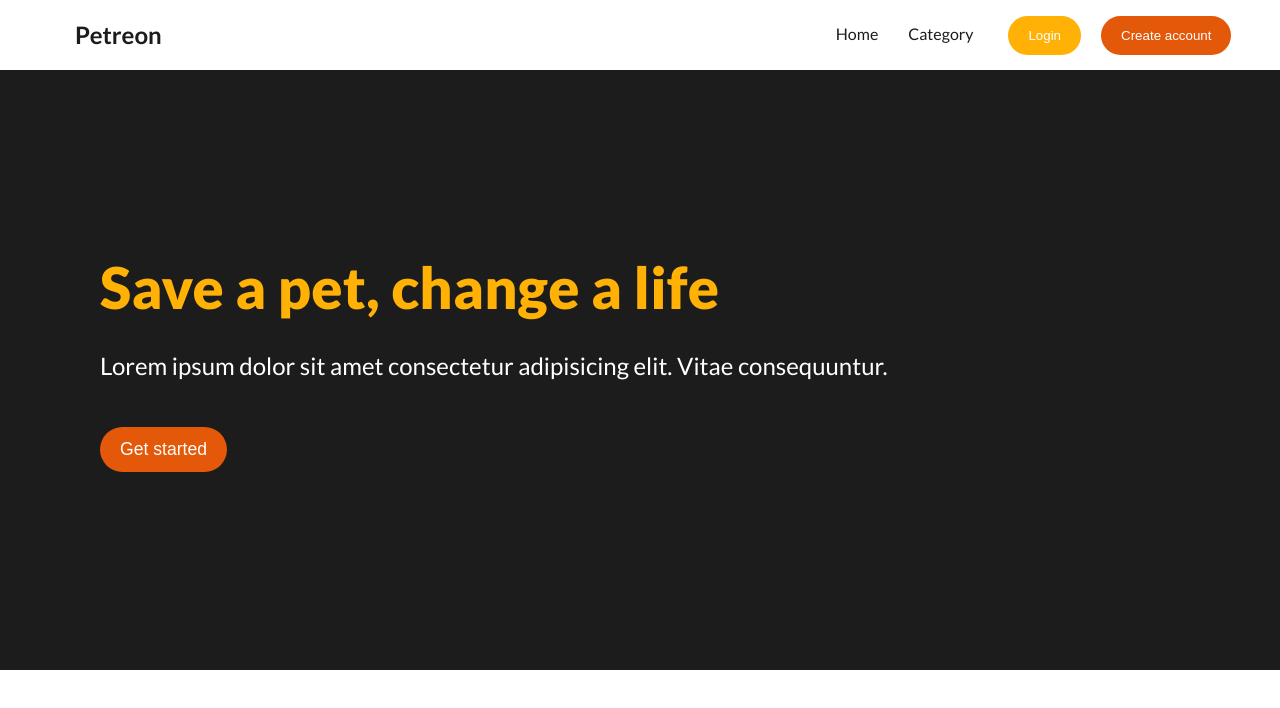
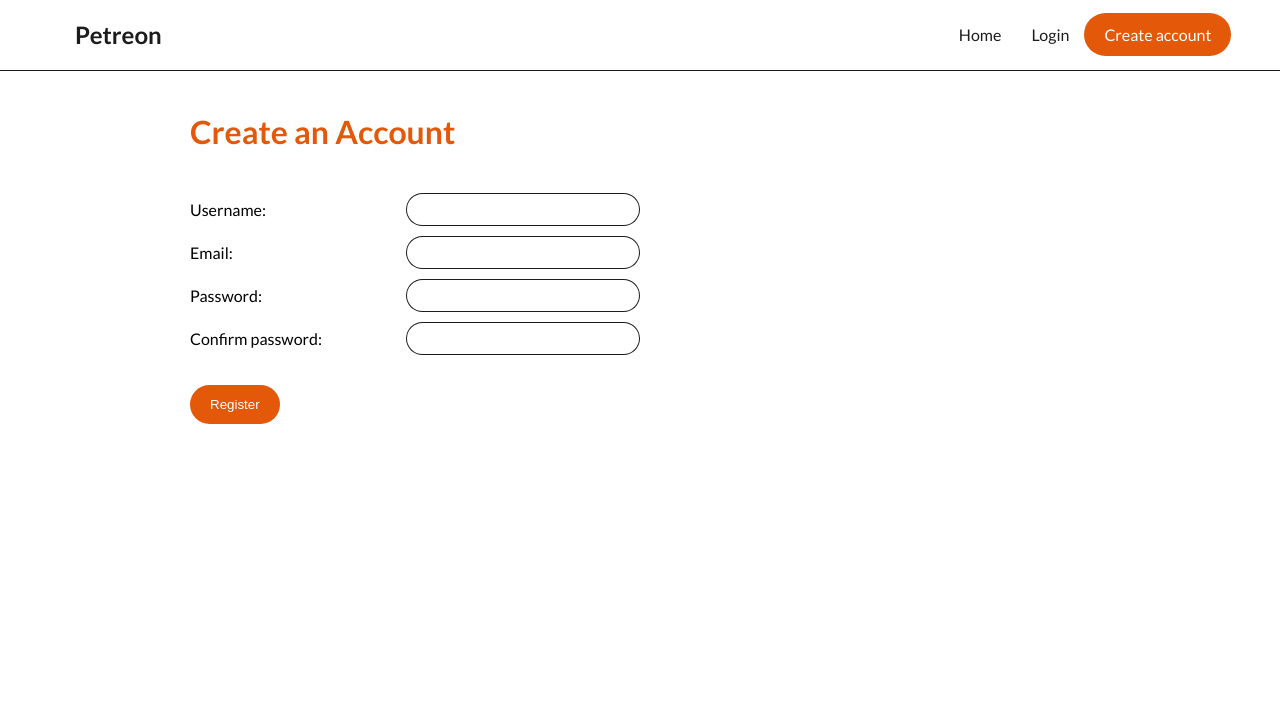
Before and after one commit to chubby-panda/petreon-website, a React (Create React App) app: page /register in a window 1280 px wide. Shown: the top 708 px of the page. Built offline with nearby package versions, Linux system fonts and the light colour scheme; no server answers.

Commit message:
login added

```diff
--- a/src/App.js
+++ b/src/App.js
@@ -1,4 +1,4 @@
-import React from 'react'
+import React, { useState, useEffect } from 'react'
 import { BrowserRouter as Router, Switch, Route } from 'react-router-dom'
 
 import Nav from './components/Nav/Nav'
@@ -6,9 +6,20 @@ import HomePage from './pages/HomePage'
 import PetPage from './pages/PetPage'
 import CategoryPage from './pages/CategoryPage'
 import './App.css'
+import LoginPage from './pages/LoginPage'
+import RegisterPage from './pages/RegisterPage'
+import LoggedOutPage from './pages/LoggedOutPage'
 
 
 const App = () => {
+
+    const [loggedin, setLoggedin] = useState(window.localStorage.getItem('token') ? true : false)
+    const username = ''
+
+    useEffect(() => {
+        console.log('You clicked')
+    })
+
     return (
         <Router>
             <div>
@@ -21,6 +32,15 @@ const App = () => {
                     <Route path='/category'>
                         <CategoryPage />
                     </Route>
+                    <Route path='/login'>
+                        <LoginPage loggedin={loggedin} />
+                    </Route>
+                    <Route path='/register'>
+                        <RegisterPage loggedin={loggedin} />
+                    </Route>
+                    <Route path='/logout'>
+                        <LoggedOutPage loggedin={loggedin} />
+                    </Route>
                     <Route path='/'>
                         <HomePage />
                     </Route>
--- /dev/null
+++ b/src/components/LoginForm/LoginForm.css
@@ -0,0 +1,15 @@
+.form-input-box {
+    width: 50%;
+    display: flex;
+    flex-direction: row;
+    justify-content: space-between;
+    align-items: center;
+}
+
+.form-input-box label {
+    width: 50%;
+}
+
+.form-input-box input {
+    width: 50%;
+}
--- /dev/null
+++ b/src/components/LoginForm/LoginForm.jsx
@@ -0,0 +1,62 @@
+import React, { useState } from 'react'
+import { useHistory } from 'react-router-dom'
+import './LoginForm.css'
+
+const LoginForm = () => {
+
+    const [credentials, setCredentials] = useState({
+        username: '',
+        password: ''
+    })
+
+    const history = useHistory()
+
+    const handleChange = (e) => {
+        const {id, value} = e.target
+        // console.log(e.target)
+        setCredentials((prevCredentials) => ({
+            ...prevCredentials,
+            [id]: value,
+        }))
+    }
+
+    const postData = async () => {
+        const response = await fetch(`${process.env.REACT_APP_API_URL}/api-token-auth/`, {
+            method: "post",
+            headers: {
+                "Content-Type": "application/json",
+            },
+            body: JSON.stringify(credentials),
+        })
+        return response.json()
+    }
+
+    const handleSubmit = (e) => {
+        e.preventDefault()
+        if (credentials.username && credentials.password) {
+            postData().then((response) => {
+                window.localStorage.setItem('token', response.token)
+                window.localStorage.setItem('username', credentials.username)
+                history.push('/')
+            })
+        }
+    }
+
+    return (
+        <>
+            <form>
+                <div className="my-1 form-input-box">
+                    <label htmlFor="username">Username:</label>
+                    <input type="text" id="username" placeholder="Enter username..." onChange={handleChange} />
+                </div>
+                <div className="my-1 form-input-box">
+                    <label htmlFor="password">Password:</label>
+                    <input type="password" id="password" placeholder="Enter password..." onChange={handleChange} />
+                </div>
+                <button className="btn btn-primary my-2" type="submit" onClick={handleSubmit}>Login</button>
+            </form>
+        </>
+    )
+}
+
+export default LoginForm
--- a/src/components/Nav/Nav.jsx
+++ b/src/components/Nav/Nav.jsx
@@ -1,18 +1,27 @@
-import React from 'react'
+import React, { useState } from 'react'
 import { Link } from 'react-router-dom'
 import './Nav.css'
 
 function Nav() {
+
+    const logout = () => {
+        window.localStorage.clear()
+        return
+    }
+
     return (
+        <>
             <nav>
                 <Link to='/'><h1>Petreon</h1></Link>
                 <div className="nav-links">
                     <Link to='/'>Home</Link>
-                <Link to='/category'>Category</Link>
-                <button className="btn btn-secondary">Login</button>
-                <button className="btn btn-primary">Create account</button>
+                    {!window.localStorage.token && <Link to='/login'>Login</Link>}
+                    {window.localStorage.token && <Link to='/logout' onClick={logout}>Logout</Link>}
+                    <Link to='/register' className="btn btn-primary">Create account</Link>
                 </div>
             </nav>
+            <div className="separation-container"></div>
+        </>
     )
 }
 
--- a/src/components/PetCard/PetCard.jsx
+++ b/src/components/PetCard/PetCard.jsx
@@ -8,9 +8,9 @@ const PetCard = (props) => {
     return (
         <div className='pet-card'>
             <Link to={`/pet/${projectData.id}`}>
-                <div className="pet-card-image">
+                {/* <div className="pet-card-image">
                     <img src={`${process.env.REACT_APP_API_URL}${projectData.image}`} alt={projectData.pet_name}/>
-                </div>
+                </div> */}
                 <div className='pet-card-text'>
                     <h2>{projectData.title}</h2>
                 </div>
--- /dev/null
+++ b/src/components/RegisterForm/RegisterForm.jsx
@@ -0,0 +1,69 @@
+import React, { useState } from 'react'
+import { useHistory } from 'react-router-dom'
+
+const RegisterForm = () => {
+
+    const [credentials, setCredentials] = useState({
+        username: '',
+        email: '',
+        password: '',
+        password2: '',
+    })
+
+    const history = useHistory()
+
+
+    const handleChange = (e) => {
+        const {id, value} = e.target
+        // console.log(e.target)
+        setCredentials((prevCredentials) => ({
+            ...prevCredentials,
+            [id]: value,
+        }))
+    }
+
+    const postData = async () => {
+        const response = await fetch(`${process.env.REACT_APP_API_URL}/users/register/`, {
+            method: "post",
+            headers: {
+                "Content-Type": "application/json",
+            },
+            body: JSON.stringify(credentials),
+        })
+        return response.json()
+    }
+
+    const handleSubmit = (e) => {
+        e.preventDefault()
+        if (credentials.username && credentials.password) {
+            postData().then((response) => {
+                window.localStorage.setItem('token', response.token)
+                history.push('/')
+            })
+        }
+    }
+
+    return (
+        <form>
+            <div className="my-1 form-input-box">
+                <label htmlFor="username">Username:</label>
+                <input type="text" id="username" onChange={handleChange}/>
+            </div>
+            <div className="my-1 form-input-box">
+                <label htmlFor="email">Email:</label>
+                <input type="email" id="email" onChange={handleChange}/>
+            </div>
+            <div className="my-1 form-input-box">
+                <label htmlFor="password">Password:</label>
+                <input type="password" id="password" onChange={handleChange}/>
+            </div>
+            <div className="my-1 form-input-box">
+                <label htmlFor="password">Confirm password:</label>
+                <input type="password" id="password" onChange={handleChange}/>
+            </div>
+            <button className="btn btn-primary my-2" type="submit" onClick={handleSubmit}>Register</button>
+        </form>
+    )
+}
+
+export default RegisterForm
--- a/src/index.css
+++ b/src/index.css
@@ -34,6 +34,7 @@ a {
 .container {
     max-width: 900px;
     margin: auto;
+    padding: 0 20px;
 }
 
 .centered {
@@ -100,3 +101,14 @@ a {
 .btn-secondary:hover {
     background-color: var(--secondary-color-muted);
 }
+
+input {
+    padding: 8px;
+    border-radius: 20px;
+    border: 1px solid var(--dark-color);
+}
+
+input:focus {
+    outline: none;
+    border: 1px solid var(--secondary-color);
+}
--- a/src/pages/HomePage.jsx
+++ b/src/pages/HomePage.jsx
@@ -17,7 +17,6 @@ function HomePage() {
 
     return (
         <>
-            <div className="separation-container"></div>
             <div id='showcase'>
                 <h1 className="text-secondary">Save a pet, change a life</h1>
                 <p>Lorem ipsum dolor sit amet consectetur adipisicing elit. Vitae consequuntur.</p>
--- /dev/null
+++ b/src/pages/LoggedOutPage.jsx
@@ -0,0 +1,12 @@
+import React from 'react'
+
+
+function LoggedOutPage() {
+    return (
+        <div className="container">
+            <h1>You have been logged out.</h1>
+        </div>
+    )
+}
+
+export default LoggedOutPage
--- /dev/null
+++ b/src/pages/LoginPage.jsx
@@ -0,0 +1,15 @@
+import React from 'react'
+import LoginForm from '../components/LoginForm/LoginForm'
+
+function LoginPage() {
+    return (
+        <>
+            <div className="container">
+                <h1 className="text-primary my-4">Log in</h1>
+                <LoginForm />
+            </div>
+        </>
+    )
+}
+
+export default LoginPage
--- a/src/pages/PetPage.jsx
+++ b/src/pages/PetPage.jsx
@@ -29,14 +29,12 @@ function PetPage(props) {
     if (loading) {
         return (
             <>
-            <div className="separation-container"></div>
             <h1>I am loading...</h1>
             </>
         )
     } else {
         return (
             <>
-                <div className="separation-container"></div>
                 <div id="pet-detail" className="container">
                     <PetDetailCard petData={petData} pledges={pledges} />
                 </div>
--- /dev/null
+++ b/src/pages/RegisterPage.jsx
@@ -0,0 +1,15 @@
+import React from 'react'
+import RegisterForm from '../components/RegisterForm/RegisterForm'
+
+
+function RegisterPage() {
+
+    return (
+        <div className='container'>
+            <h1 className="text-primary my-4">Create an Account</h1>
+            <RegisterForm />
+        </div>
+    )
+}
+
+export default RegisterPage
```
Lines whose indentation alone changed are shown as unchanged.
